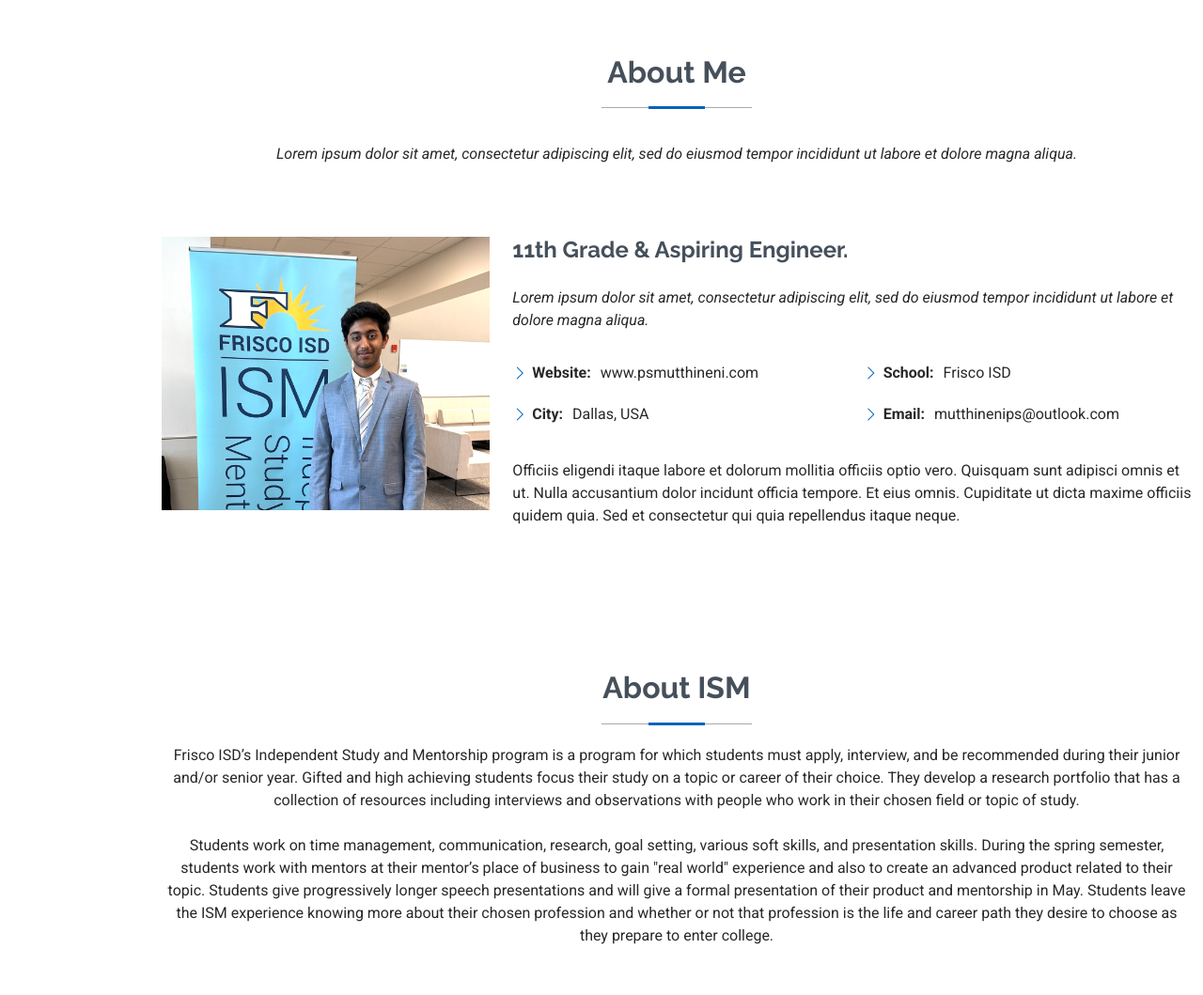
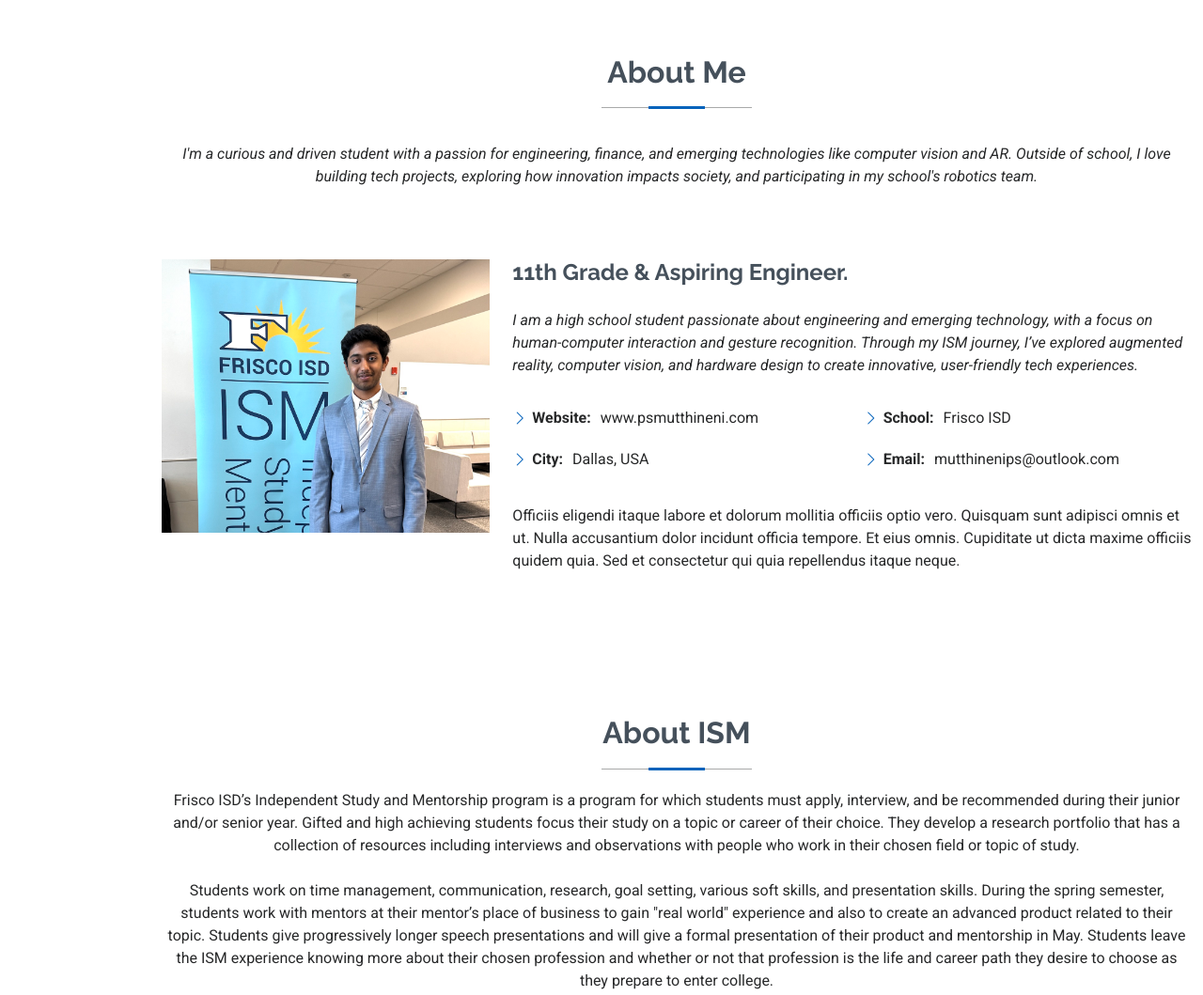
Before and after one commit to psmutthineni/digital-portfolio, a plain HTML site: page index.html in a window 1280 px wide. Shown: the part 802-1861 px from the top of the page at 94% size. Drawn offline with Linux system fonts and the light colour scheme.

Commit message:
Added about me

```diff
--- a/index.html
+++ b/index.html
@@ -85,8 +85,7 @@
       <div class="container section-title" data-aos="fade-up">
         <h2>About Me</h2>
         <p class="fst-italic py-3">
-              Lorem ipsum dolor sit amet, consectetur adipiscing elit, sed do eiusmod tempor incididunt ut labore et dolore
-              magna aliqua.
+          I'm a curious and driven student with a passion for engineering, finance, and emerging technologies like computer vision and AR. Outside of school, I love building tech projects, exploring how innovation impacts society, and participating in my school's robotics team.
             </p>
       </div><!-- End Section Title -->
 
@@ -99,8 +98,7 @@
           <div class="col-lg-8 content">
             <h2>11th Grade &amp; Aspiring Engineer.</h2>
             <p class="fst-italic py-3">
-              Lorem ipsum dolor sit amet, consectetur adipiscing elit, sed do eiusmod tempor incididunt ut labore et dolore
-              magna aliqua.
+              I am a high school student passionate about engineering and emerging technology, with a focus on human-computer interaction and gesture recognition. Through my ISM journey, I’ve explored augmented reality, computer vision, and hardware design to create innovative, user-friendly tech experiences.
             </p>
             <div class="row">
               <div class="col-lg-6">
@@ -166,7 +164,7 @@
       <div class="container section-title" data-aos="fade-up">
         <h2>Blogs</h2>
         <div style="border-radius:5px; border-color:black">
-          <iframe src="https://docs.google.com/document/d/e/2PACX-1vR_9rCzftIEHg9CKYcSMJnAegwUfrG9vP-Cupd1dGgADEyPmWr9F0Z-qRUFuPNZmkbSjwDKobPYD-Vk/pub?embedded=true" width="1700px" height="600px" style="padding-left: 200px;"></iframe>
+          <iframe src="https://docs.google.com/document/d/1dzOKEkf6SqeJQgDBBDbxWGGu_Qq48WofEWoe6gEOsgA/edit?tab=t.0" width="1700px" height="600px" style="padding-left: 200px;"></iframe>
           </div>
 
       </div><!-- End Section Title -->
```
